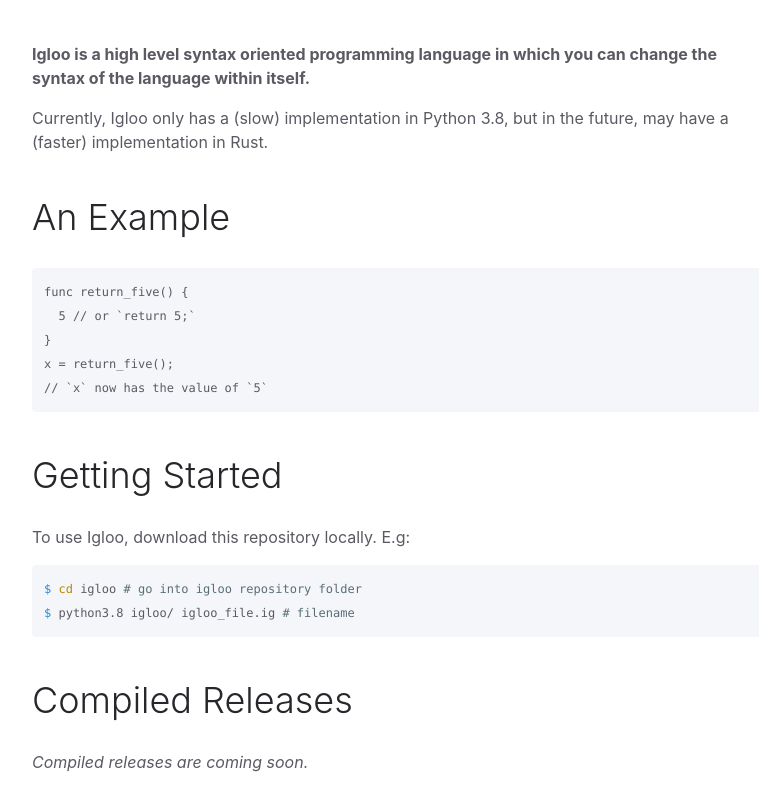
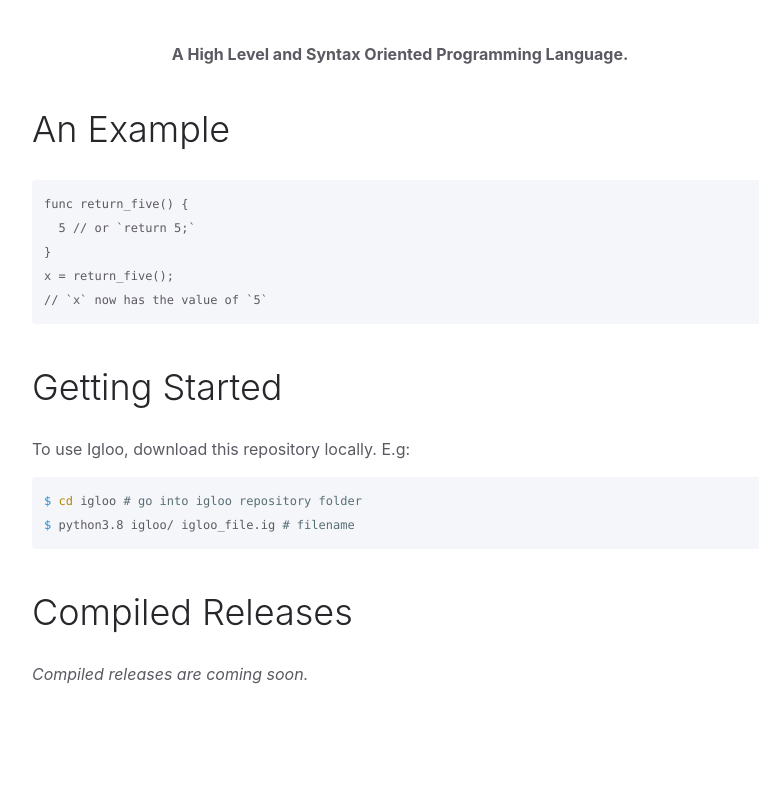
Before and after one commit to igloo-language/docs, a Jekyll site: the page built from index.markdown, in a window 1280 px wide. Shown: the part 500-1311 px from the top of the page, without its empty margins (372-1131 px from the left). Built offline with Jekyll 4.4.1, drawn with Linux system fonts in a browser that asks for light colours.

Commit message:
Fixed up index.md

```diff
--- a/index.markdown
+++ b/index.markdown
@@ -10,9 +10,8 @@ layout: home
 
 <br>
 
-**Igloo is a high level syntax oriented programming language in which you can change the syntax of the language within itself.**
+<p align = 'center'><b>A High Level and Syntax Oriented Programming Language.</b></p>
 
-Currently, Igloo only has a (slow) implementation in Python 3.8, but in the future, may have a (faster) implementation in Rust.
 
 # An Example
 
```
